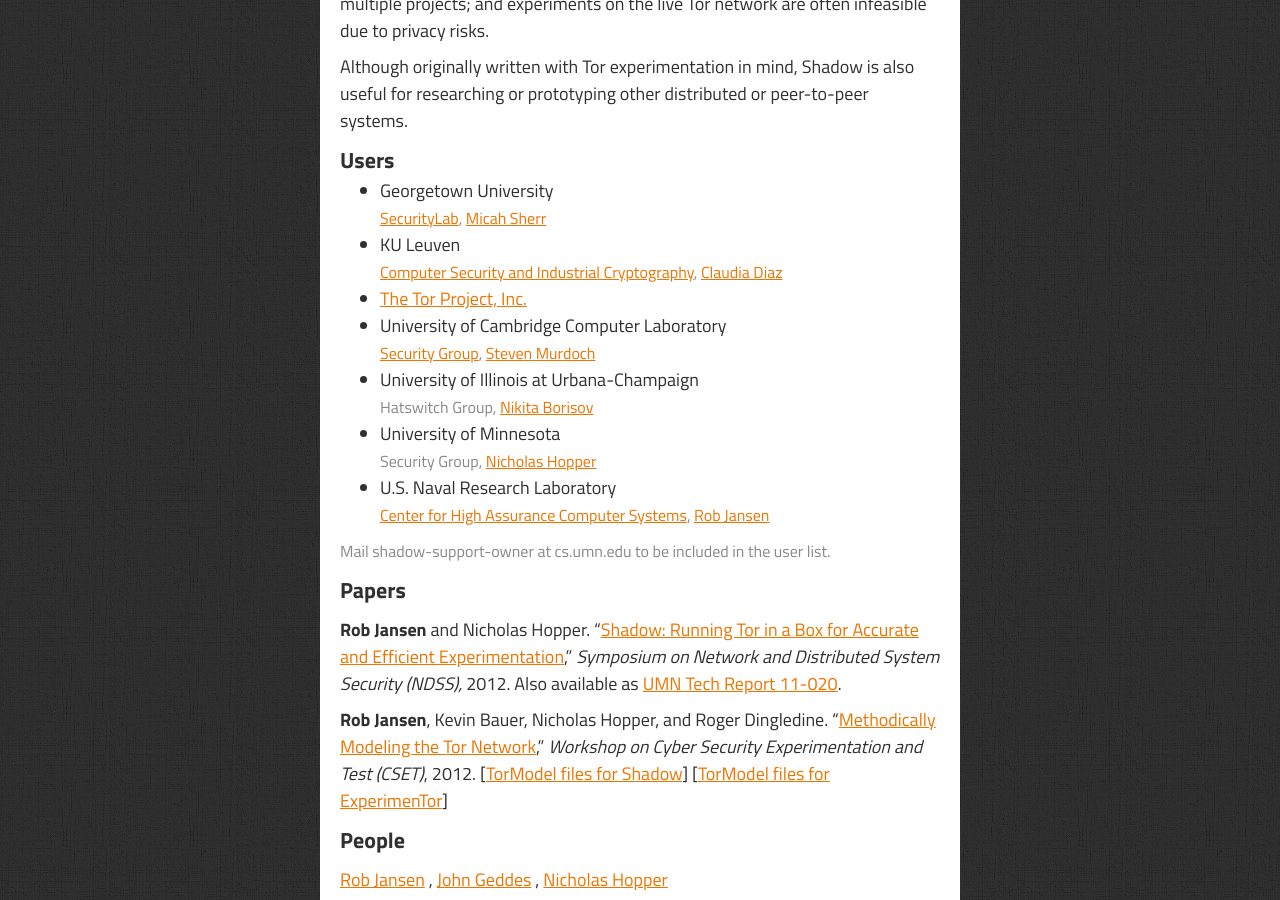
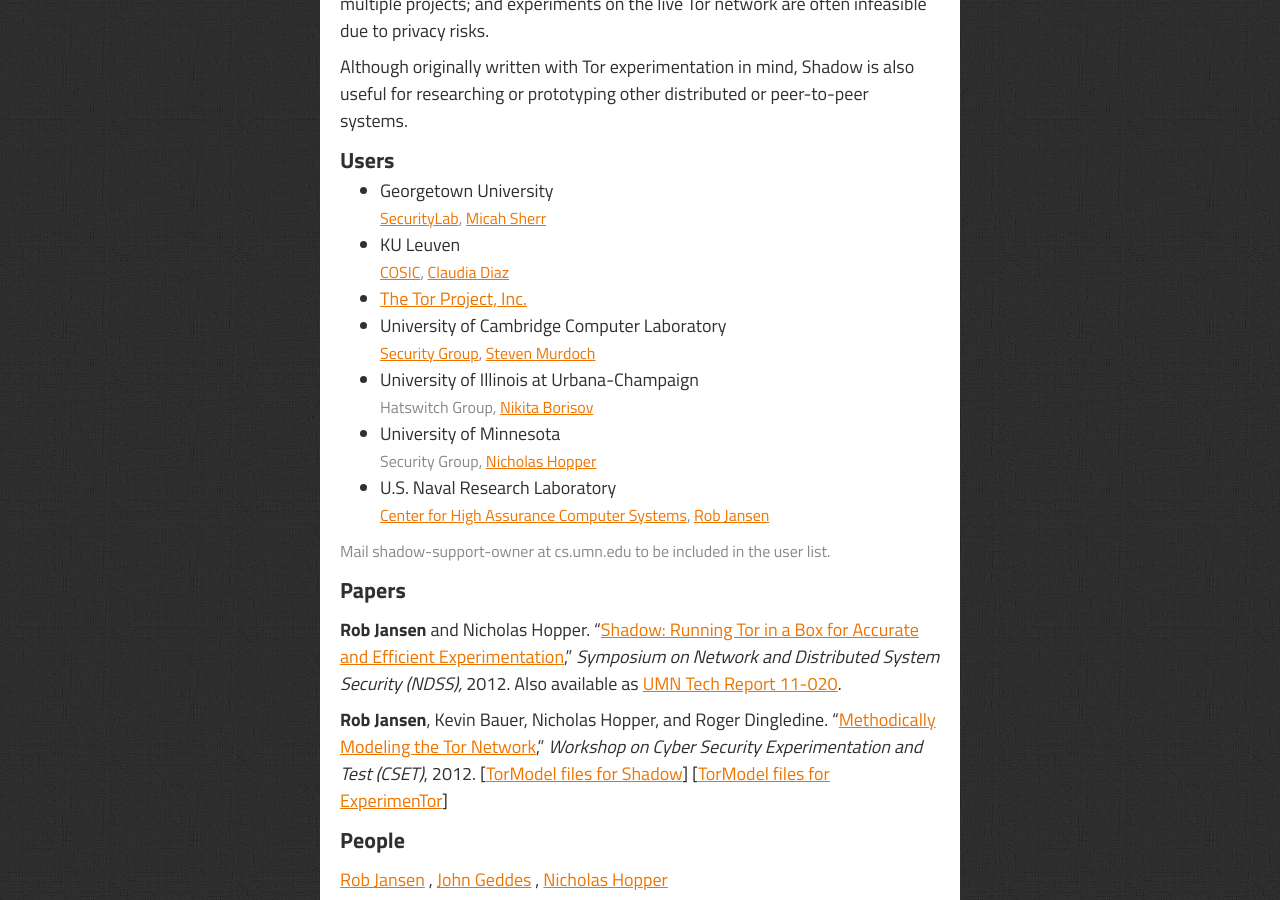
Before and after one commit to shadow/shadow.github.io, a Jekyll site: the page built from about/index.md, in a window 1280 px wide and 900 px high, scrolled down 677 px. Built offline with Jekyll 4.4.1, drawn with Linux system fonts in a browser that asks for light colours; some web fonts are replaced; Markdown is read by kramdown in place of the engine named in the settings; grey boxes are pictures that could not be loaded.

Commit message:
use COSIC acronym by claudia's request

```diff
--- a/about/index.md
+++ b/about/index.md
@@ -22,7 +22,7 @@
 + Georgetown University
   _[SecurityLab](https://security.cs.georgetown.edu/), [Micah Sherr](https://security.cs.georgetown.edu/~msherr)_
 + KU Leuven
-  _[Computer Security and Industrial Cryptography](http://www.esat.kuleuven.be/cosic/), [Claudia Diaz](http://homes.esat.kuleuven.be/~cdiaz/)_
+  _[COSIC](http://www.esat.kuleuven.be/cosic/), [Claudia Diaz](http://homes.esat.kuleuven.be/~cdiaz/)_
 + [The Tor Project, Inc.](https://www.torproject.org/)
 + University of Cambridge Computer Laboratory
   _[Security Group](https://www.cl.cam.ac.uk/research/security), [Steven Murdoch](https://www.cl.cam.ac.uk/~sjm217/)_
```
